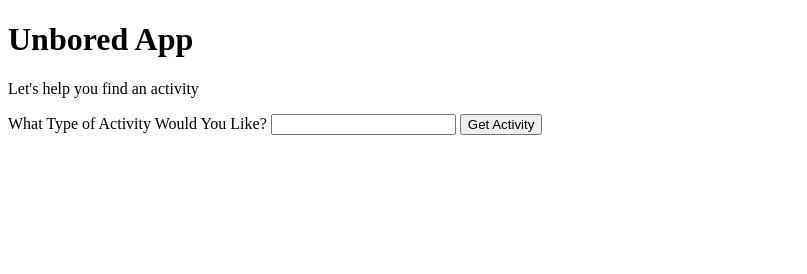
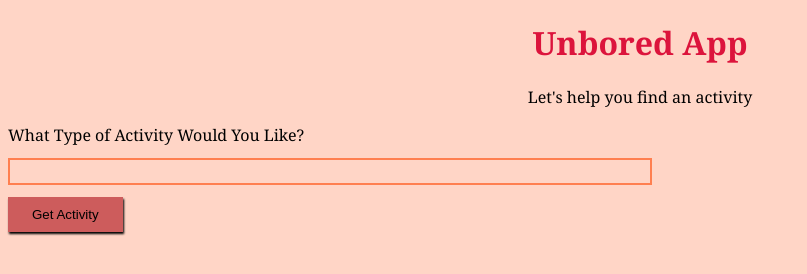
Before and after one commit to MuthoniMN/unbored-app, a plain HTML site: page index.html in a window 1280 px wide. Shown: the whole page, without its empty margins (0-807 px from the left). Drawn offline with Linux system fonts and the light colour scheme.

Commit message:
adding styling

```diff
--- a/css/style.css
+++ b/css/style.css
@@ -0,0 +1,32 @@
+body{
+    background: rgb(255, 213, 198);
+    text-align: center;
+    font-family:Cambria, Cochin, Georgia, Times, 'Times New Roman', serif;
+}
+h1{
+    color: crimson;
+}
+label{
+    display: block;
+    margin: 12px 0;
+    text-align: left;
+}
+input{
+    display: block;
+    width: 50%;
+    padding: 4px;
+    text-align: left;
+    background-color: transparent;
+    border: 2px solid coral;
+}
+button{
+    display: block;
+    margin: 12px 0;
+    padding: 10px 24px;
+    background: indianred;
+    border: none;
+    box-shadow: 1px 2px 2px;
+}
+button:hover{
+    transform: scale(1.025);
+}
--- a/index.html
+++ b/index.html
@@ -4,6 +4,8 @@
     <meta charset="UTF-8">
     <meta name="viewport" content="width=device-width, initial-scale=1.0">
     <title>Unbored App</title>
+
+    <link rel="stylesheet" href="css/style.css">
 </head>
 <body>
     <h1>Unbored App</h1>
```
